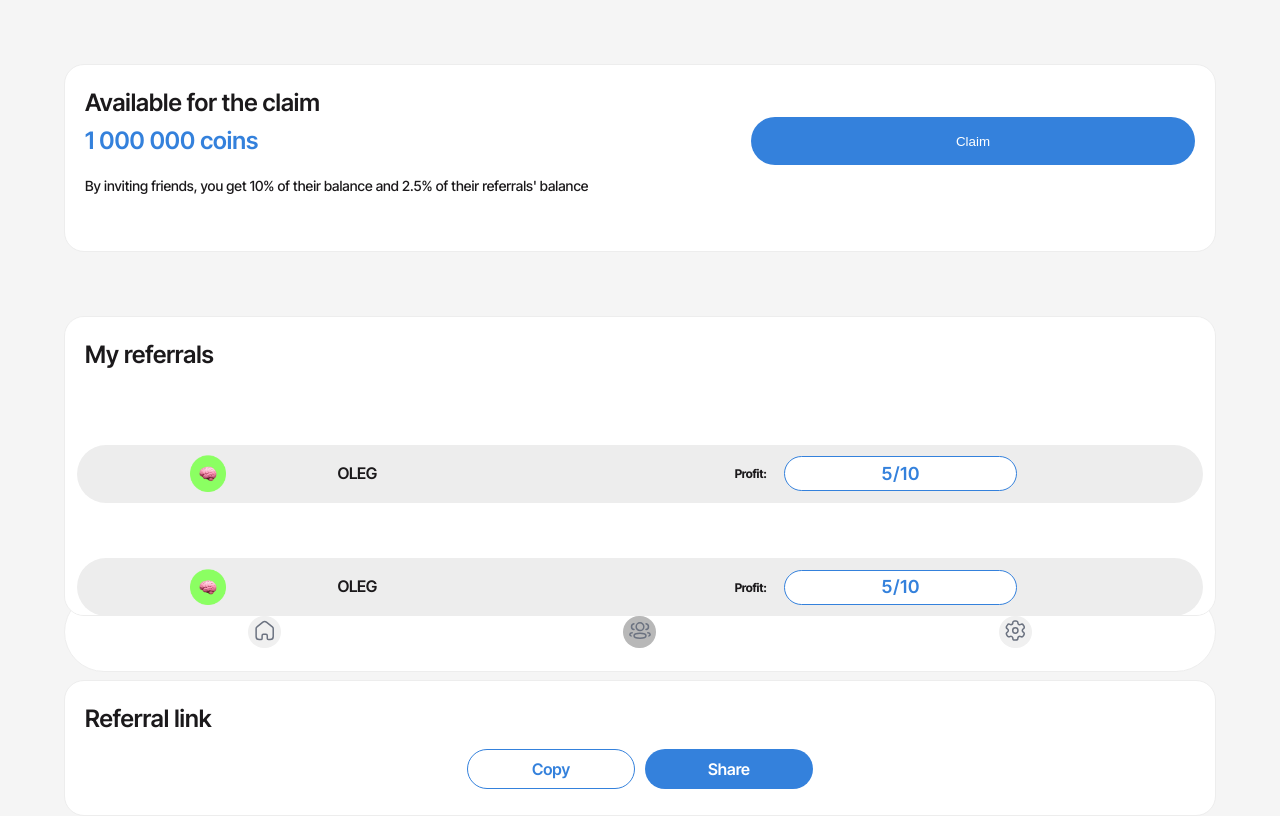
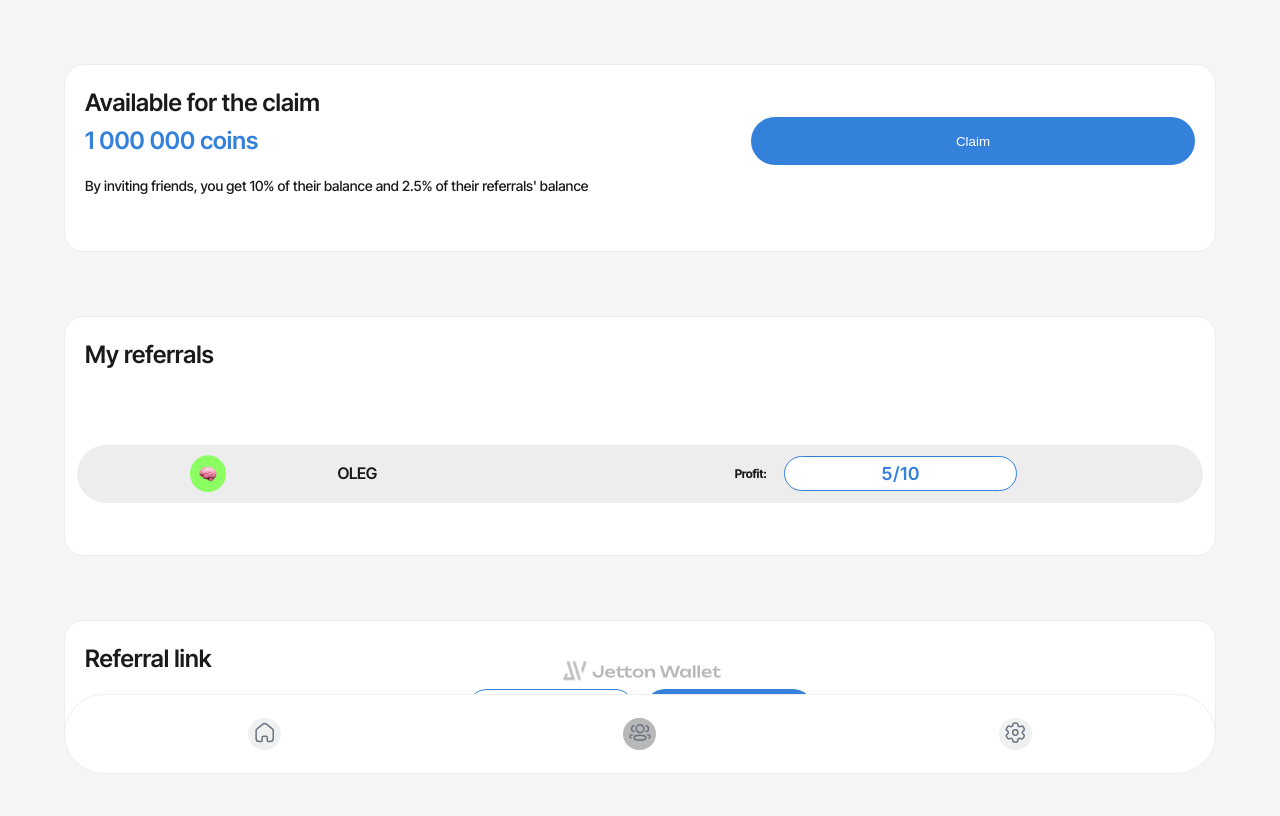
Before and after one commit to FasadSalatov/Jettocoinwebapp, a React (Create React App) app: page /contact in a window 1280 px wide. Built offline with nearby package versions, Linux system fonts and the light colour scheme.

Commit message:
Add files via upload

```diff
--- a/src/pages/About.js
+++ b/src/pages/About.js
@@ -32,7 +32,7 @@
 
 
 
-            <div className='maincontent mainheight'>
+            <div className='maincontent'>
 
             <button className='setbtn'>
                   <span>
--- a/src/pages/Contact.js
+++ b/src/pages/Contact.js
@@ -31,7 +31,7 @@
 
 
 
-            <div className='maincontent mainheight'>
+            <div className='maincontent'>
                 <p className='refh1'>My referrals</p>
                 <div className='switchcontent'>
                 <div className='tasking'>
--- a/src/styles/home.css
+++ b/src/styles/home.css
@@ -91,6 +91,7 @@
 padding: 0px 12px;
 width: 90%;
 height: 80px;
+margin-bottom: -8%;
 
 /* White */
 background: #FFFFFF;
@@ -274,7 +275,7 @@
 }
 
 .mainheight {
-    min-height: 300px;
+    min-height: 270px;
 }
 
 .maincontent {
```
